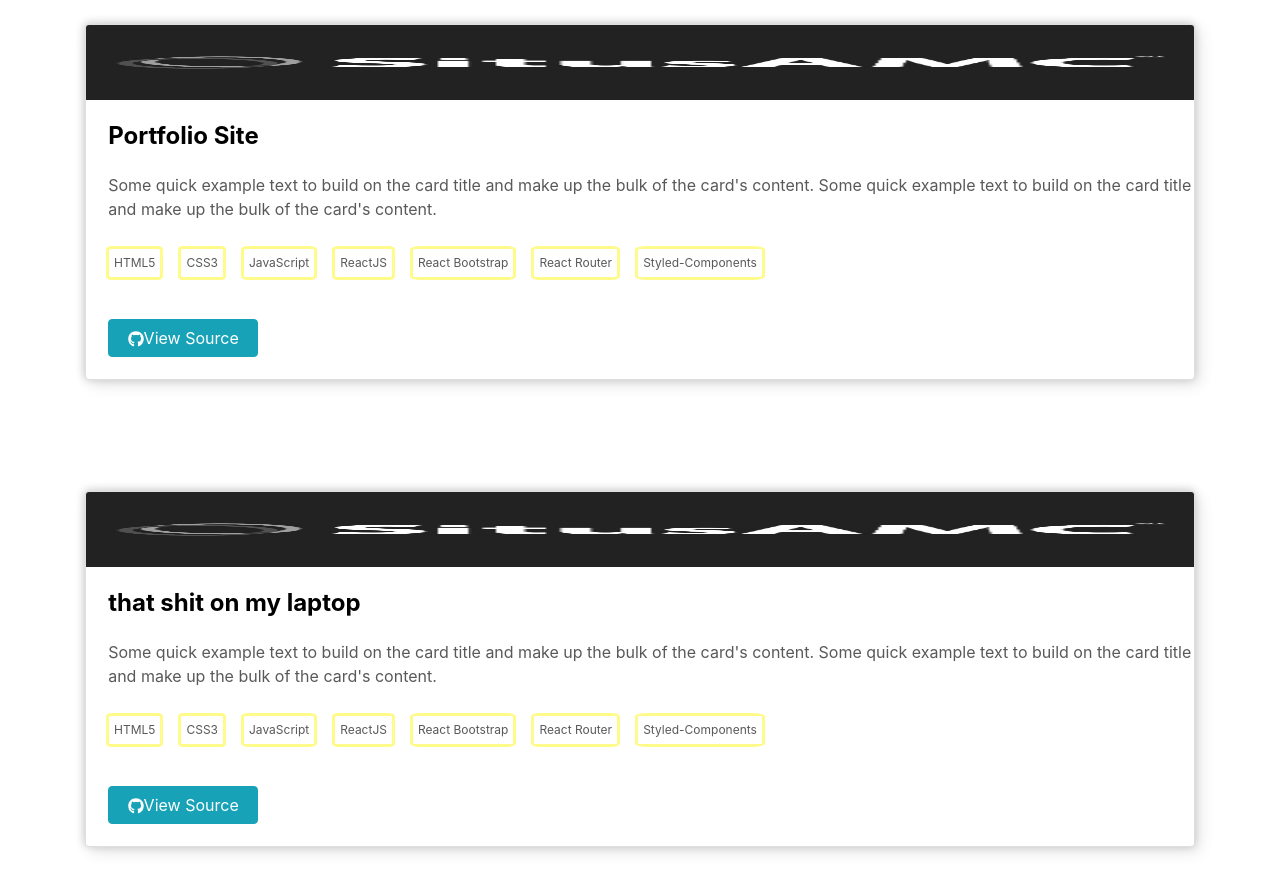
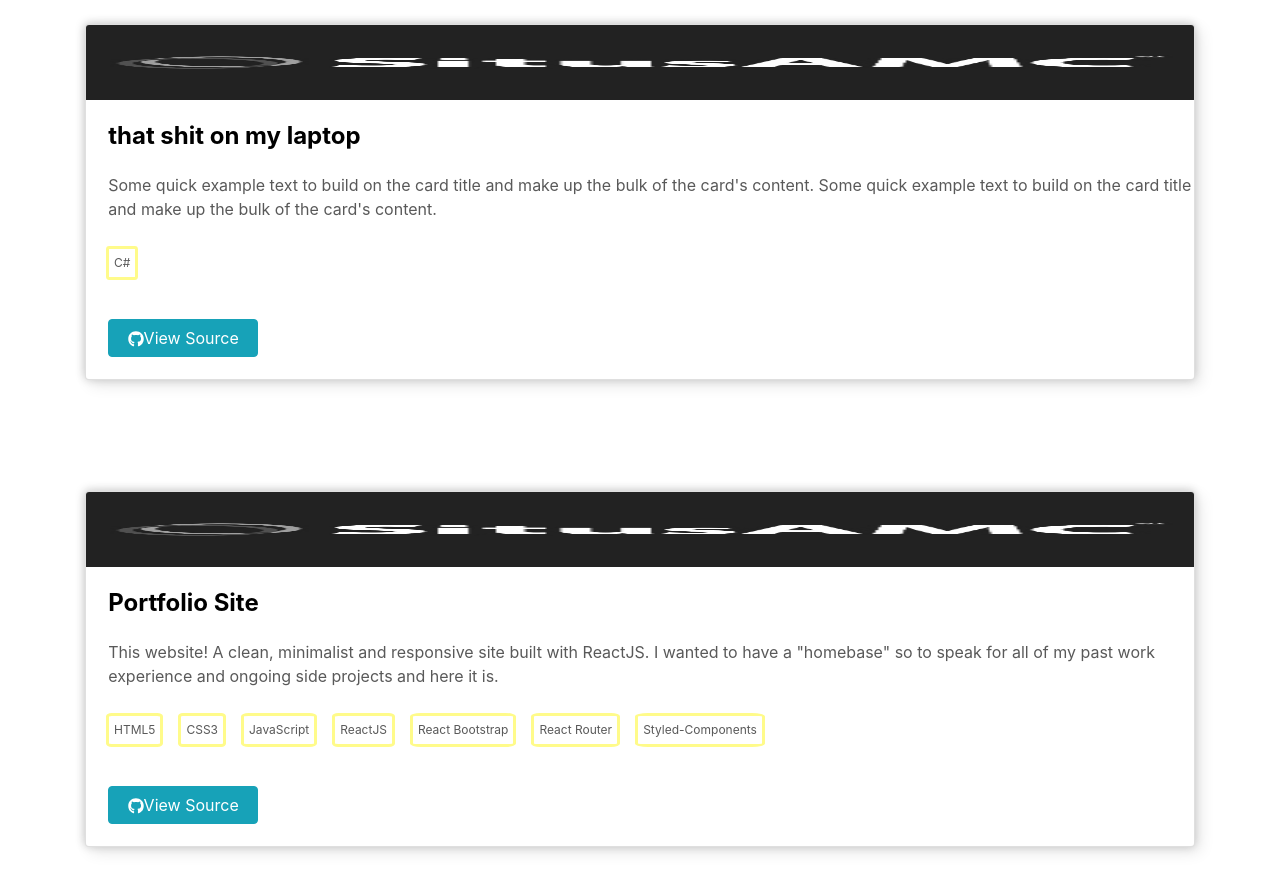
Before and after one commit to TValkavich/Project-Portfolio, a React (Create React App) app: page /portfolio in a window 1280 px wide. Shown: the part 460-1345 px from the top of the page. Built offline with nearby package versions, Linux system fonts and the light colour scheme.

Commit message:
Added html meta data tags as well as updated the sits tab title and picture

```diff
--- a/public/index.html
+++ b/public/index.html
@@ -2,18 +2,13 @@
 <html lang="en">
   <head>
     <meta charset="utf-8" />
-    <link rel="icon" href="%PUBLIC_URL%/favicon.ico" />
+    <link rel="icon" href="%PUBLIC_URL%/favicon.ico"/>
     <meta name="viewport" content="width=device-width, initial-scale=1" />
     <meta name="theme-color" content="#000000" />
-    <meta
-      name="description"
-      content="Web site created using create-react-app"
-    />
+    <meta name="description" content="A self-made personal/portfolio website for Tyler Valkavich"/>
+    <meta name="keywords" content="tyler valkavich, Tyler Valkavich, Portfolio, Personal, Personal Website, Software, Software Engineer, Software Developer" />
+    <meta name="author" content="Tyler Valkavich" />
     <link rel="apple-touch-icon" href="%PUBLIC_URL%/logo192.png" />
-    <!--
-      manifest.json provides metadata used when your web app is installed on a
-      user's mobile device or desktop. See https://developers.google.com/web/fundamentals/web-app-manifest/
-    -->
     <link rel="manifest" href="%PUBLIC_URL%/manifest.json" />
     <link
       rel="stylesheet"
@@ -21,29 +16,10 @@
       integrity="sha384-B0vP5xmATw1+K9KRQjQERJvTumQW0nPEzvF6L/Z6nronJ3oUOFUFpCjEUQouq2+l"
       crossorigin="anonymous"
     />
-    <!--
-      Notice the use of %PUBLIC_URL% in the tags above.
-      It will be replaced with the URL of the `public` folder during the build.
-      Only files inside the `public` folder can be referenced from the HTML.
-
-      Unlike "/favicon.ico" or "favicon.ico", "%PUBLIC_URL%/favicon.ico" will
-      work correctly both with client-side routing and a non-root public URL.
-      Learn how to configure a non-root public URL by running `npm run build`.
-    -->
-    <title>React App</title>
+    <title>Tyler's Portfolio</title>
   </head>
   <body>
     <noscript>You need to enable JavaScript to run this app.</noscript>
     <div id="root"></div>
-    <!--
-      This HTML file is a template.
-      If you open it directly in the browser, you will see an empty page.
-
-      You can add webfonts, meta tags, or analytics to this file.
-      The build step will place the bundled scripts into the <body> tag.
-
-      To begin the development, run `npm start` or `yarn start`.
-      To create a production bundle, use `npm run build` or `yarn build`.
-    -->
   </body>
 </html>
--- a/src/Portfolio.js
+++ b/src/Portfolio.js
@@ -72,21 +72,15 @@ function Portfolio() {
             </MainHeaderStyle>
             <hr style={{borderTop: "3px solid #bbb", paddingBottom: "15%"}}/>
             <CardStyle>
-                <Card>
+            <Card>
                     <Card.Img variant="top" src={SitusAMC}/>
-                    <Card.Title >Portfolio Site</Card.Title>
+                    <Card.Title >that shit on my laptop</Card.Title>
                     <Card.Text>Some quick example text to build on the card title and make up the bulk of
                         the card's content. Some quick example text to build on the card title and make up the bulk of
                         the card's content.
                     </Card.Text>
                     <div class="languagesWrapper">
-                        <p>HTML5</p>
-                        <p>CSS3</p>
-                        <p>JavaScript</p>
-                        <p>ReactJS</p>
-                        <p>React Bootstrap</p>
-                        <p>React Router</p>
-                        <p>Styled-Components</p>
+                        <p>C#</p>
                     </div>
                     <Button variant="info">
                         <FaGithub />
@@ -95,10 +89,9 @@ function Portfolio() {
                 </Card>
                 <Card>
                     <Card.Img variant="top" src={SitusAMC}/>
-                    <Card.Title >that shit on my laptop</Card.Title>
-                    <Card.Text>Some quick example text to build on the card title and make up the bulk of
-                        the card's content. Some quick example text to build on the card title and make up the bulk of
-                        the card's content.
+                    <Card.Title >Portfolio Site</Card.Title>
+                    <Card.Text>
+                        This website! A clean, minimalist and responsive site built with ReactJS. I wanted to have a "homebase" so to speak for all of my past work experience and ongoing side projects and here it is.
                     </Card.Text>
                     <div class="languagesWrapper">
                         <p>HTML5</p>
```
Also changed, not shown: public/manifest.json, 1 other file (tests, documents, lock files or other folders).
